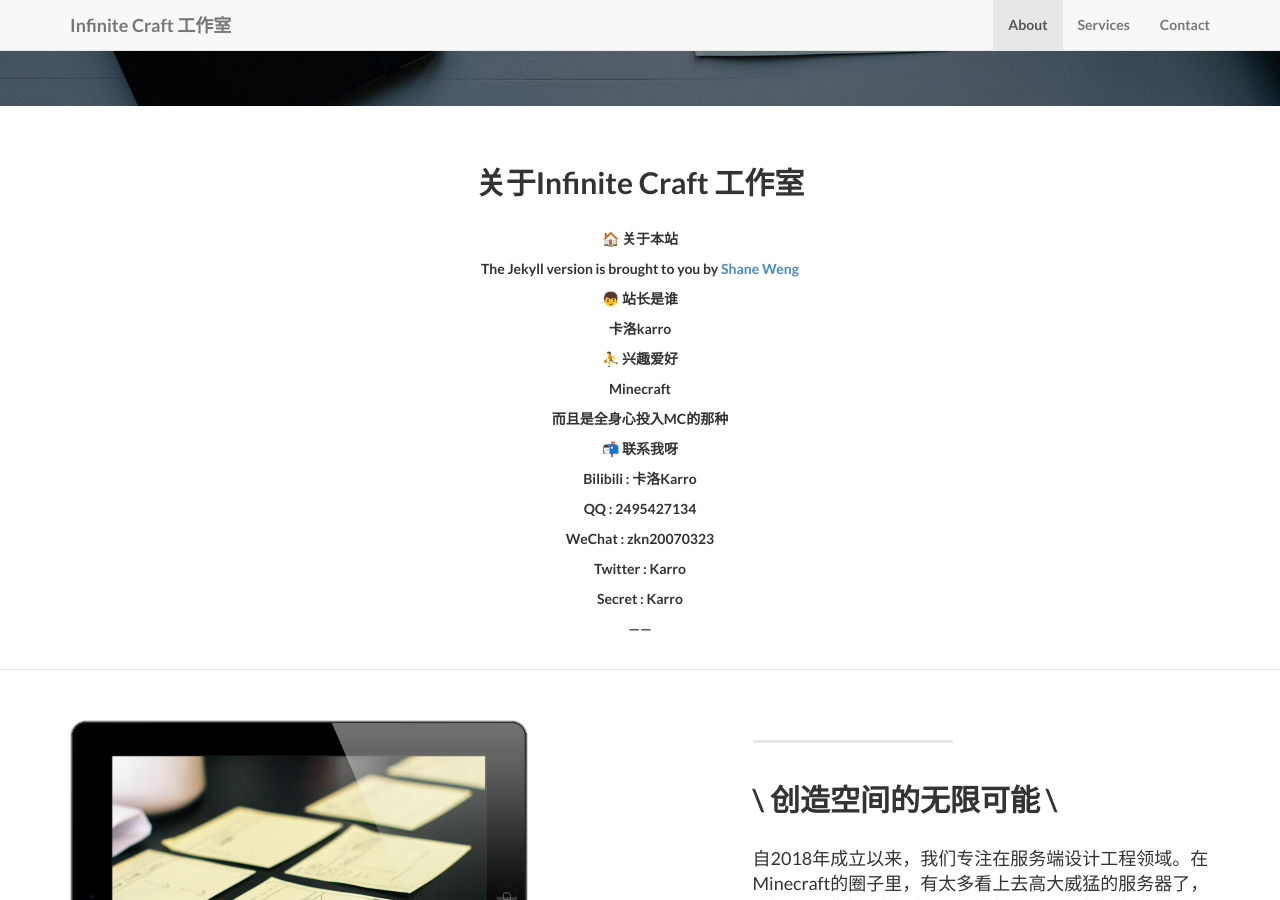
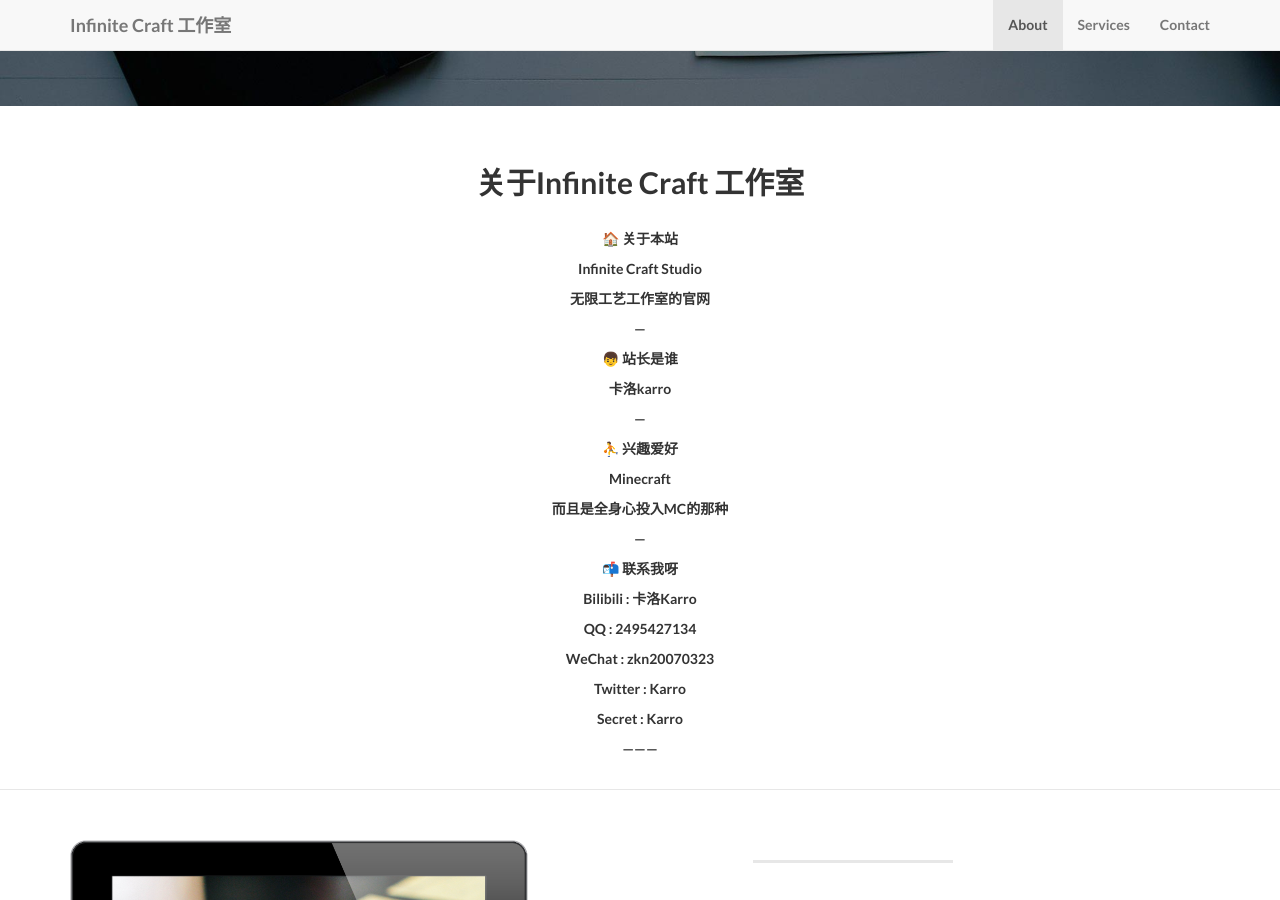
Before and after one commit to MrKarro/infinite-craft-landing-page, a Jekyll site: the page built from index.html, in a window 1280 px wide and 900 px high, scrolled down 625 px. Built offline with Jekyll 4.4.1, drawn with Linux system fonts in a browser that asks for light colours.

Commit message:
修复了 about.html 的一些bug

```diff
--- a/_includes/about.html
+++ b/_includes/about.html
@@ -6,36 +6,26 @@
               <h2>关于Infinite Craft 工作室</h2>
               <br/>
                 <p>🏠 关于本站</p>
+                <p>Infinite Craft Studio</p>
+                <p>无限工艺工作室的官网</p>
                 <p> </p>
-                <p>The Jekyll version is brought to you by <a href="https://github.com/swcool">Shane Weng</a></p>
-                <p> </p>
-                <p> </p>
+                <p>—</p>
                 <p>👦 站长是谁</p>
-                <p> </p>
                 <p>卡洛karro</p>
                 <p> </p>
-                <p> </p>
+                <p>—</p>
                 <p>⛹ 兴趣爱好</p>
-                <p> </p>
                 <p>Minecraft</p>
-                <p> </p>
                 <p>而且是全身心投入MC的那种</p>
                 <p> </p>
-                <p> </p>
+                <p>—</p>
                 <p>📬 联系我呀</p>
-                <p> </p>
                 <p>Bilibili : 卡洛Karro</p>
-                <p> </p>
                 <p>QQ : 2495427134</p>
-                <p> </p>
                 <p>WeChat : zkn20070323</p>
-                <p> </p>
                 <p>Twitter : Karro</p>
-                <p> </p>
                 <p>Secret : Karro</p>
-                <p> </p>
-                <p> </p>
-                <p>——</p>
+                <p>———</p>
                 <br/>
               </div>
         </div>
```
